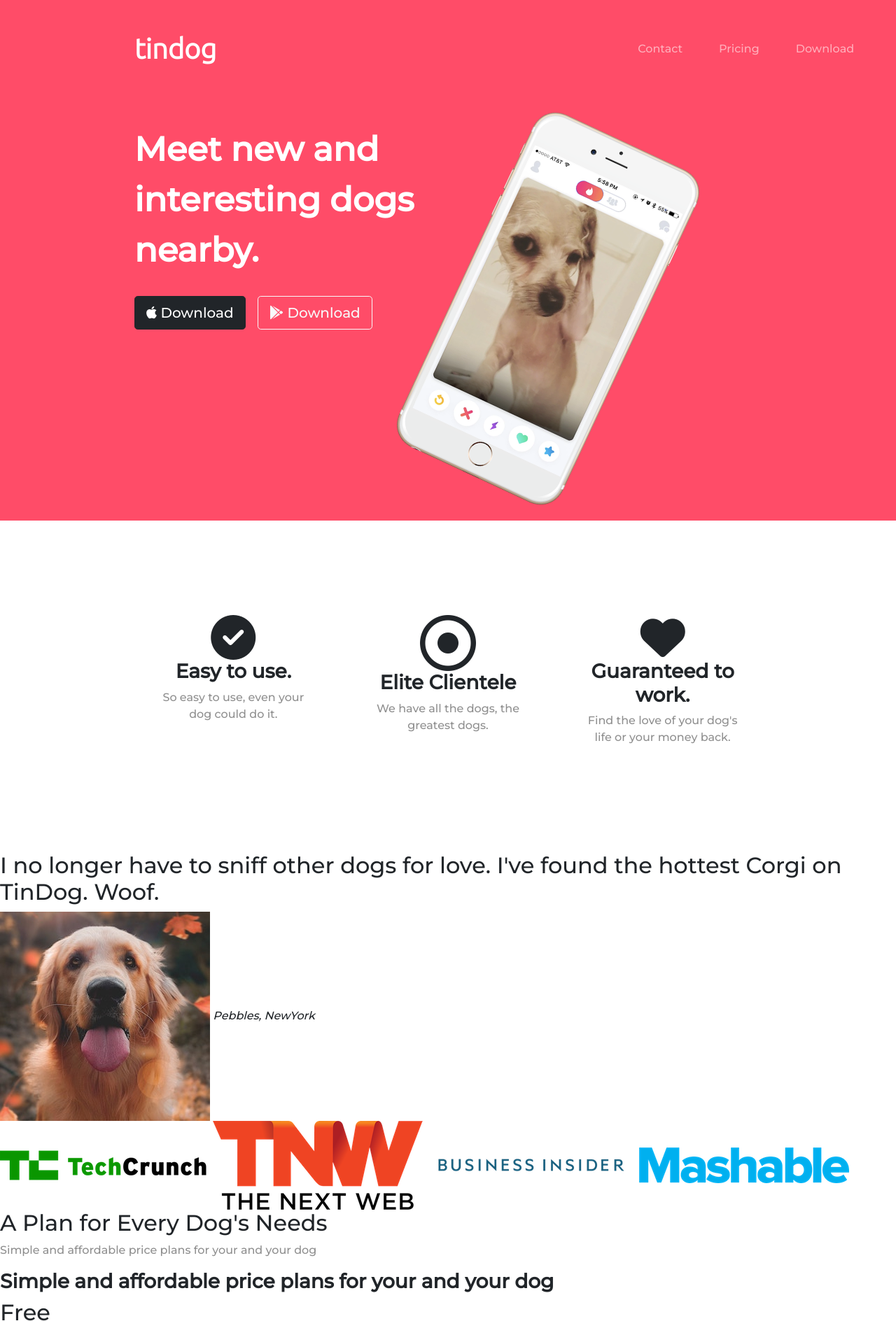
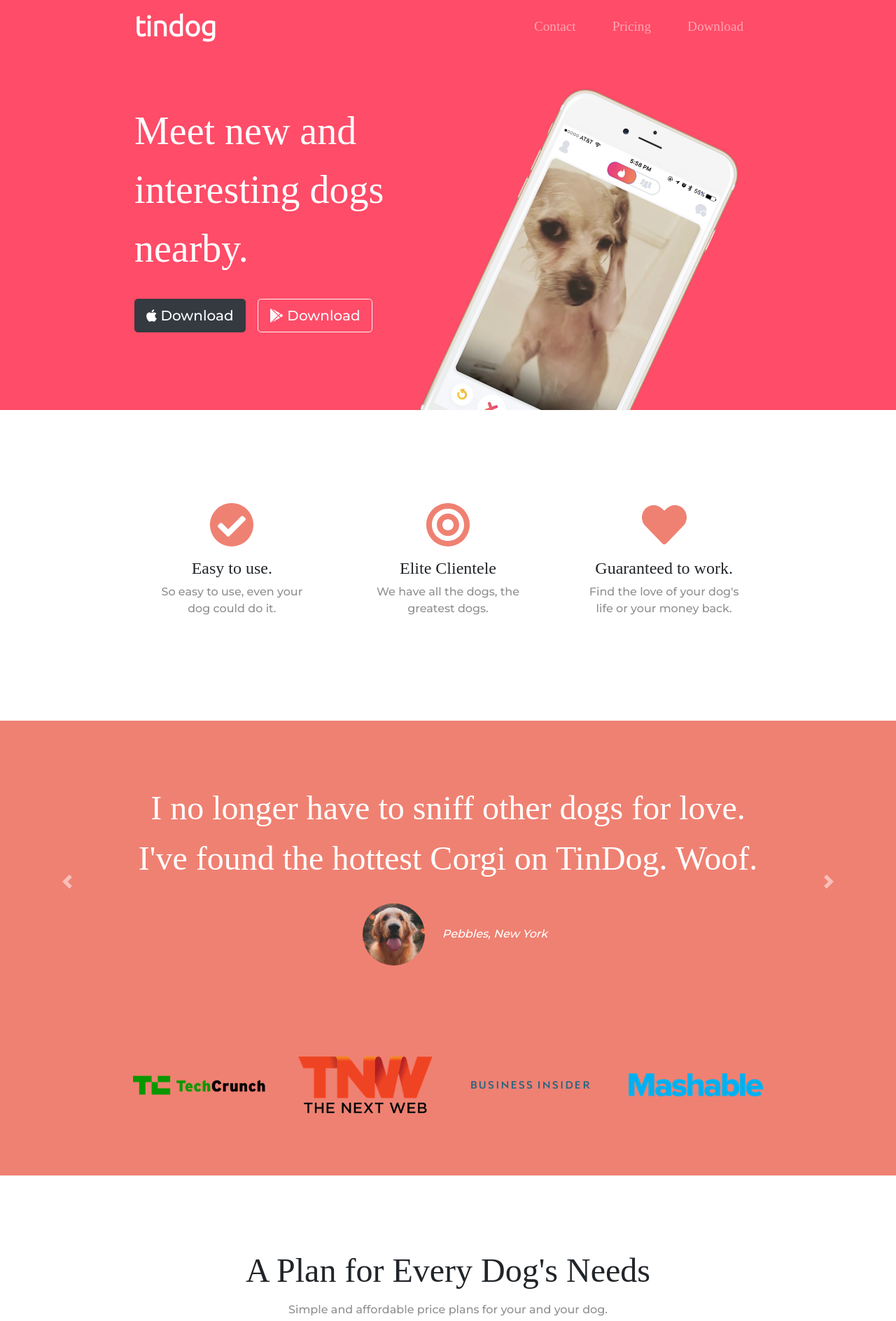
Before and after one commit to Khopdi81/TinDog, a plain HTML site: page index.html in a window 1280 px wide. Shown: the part 35-1923 px from the top of the page at 70% size. Drawn offline with nearby package versions, Linux system fonts and the light colour scheme.

Commit message:
full website

```diff
--- a/CSS/styles.css
+++ b/CSS/styles.css
@@ -1,93 +1,178 @@
-body{
-    font-family: 'Montserrat';
+body {
+    font-family: "Montserrat";
+    text-align: center;
   }
 
-#title
-{
-    background-color: #ff4c68;
-    color: #ffff;
+  h1, h2, h3, h4, h5, h6 {
+    font-family: "Montserrat-Bold";
   }
-h1
-{
-    font-family: 'Montserrat', sans-serif;
+
+  p {
+    color: #8f8f8f;
+  }
+
+  /* Headings */
+
+  .big-heading {
+    font-family: "Montserrat-Black";
+    font-size: 3.5rem;
+    line-height: 1.5;
+  }
+
+  .section-heading {
     font-size: 3rem;
     line-height: 1.5;
-    font-weight: bolder;
   }
 
-h3
-{
-    font-weight: bold;
+  /* Containers */
+
+  .container-fluid{
+    padding: 7% 15%;
   }
 
-p
-{
-    color: #8f8f8f;
-}
-.container-fluid
-{
-    padding: 3% 15%;
+  /* Sections */
+
+  .colored-section {
+    background-color: #ff4c68;
+    color: #fff;
   }
 
-/* Nav-Bar */
-
-.navbar
-{
-    padding-bottom: 4.5rem;
+  .white-section {
+    background-color: #fff;
   }
 
-.navbar-brand
-{
-    font-family: 'Ubuntu';
+  /* Navigation Bar */
+
+  .navbar {
+    padding: 0 0 4.5rem;
+  }
+
+  .navbar-brand {
+    font-family: "Ubuntu";
     font-size: 2.5rem;
     font-weight: bold;
   }
 
-.navbar-nav
-{
-    margin-left: 35rem;
-}
-
-.nav-item
-{
+  .nav-item {
     padding: 0 18px;
   }
 
-.nav-link
-{
-    font-weight: lighter;
-    font-size: medium;
+  .nav-link {
+    font-size: 1.2rem;
+    font-family: "Montserrat-Light";
   }
 
+  /* Buttons */
 
-/* Download Buttons */
+  .download-button {
+    margin: 5% 3% 5% 0;
+  }
 
-.download-buttons
-{
-    margin-top: 5%;
-    margin-right: 3%;
+  /* Title Section */
+
+  #title {
+    background-color: #ff4c68;
+    color: #fff;
+    text-align: left;
+  }
+
+  #title .container-fluid {
+    padding: 3% 15% 7%;
   }
 
   /* Title Image */
 
-.title-img
-{
+  .title-image {
     width: 60%;
     transform: rotate(25deg);
+    position: absolute;
+    right: 30%;
+  }
+
+  /* Features Section */
+
+  #features {
+    position: relative;
+  }
+
+  .feature-title {
+    font-size: 1.5rem;
+  }
+
+  .feature-box {
+    padding: 4.5%;
+  }
+
+  .icon {
+    color: #ef8172;
+    margin-bottom: 1rem;
+  }
+
+  .icon:hover {
+    color: #ff4c68;
+  }
+
+  /* Testimonial Section */
+
+  #testimonials {
+    background-color: #ef8172;
+  }
+
+  .testimonial-text {
+    font-size: 3rem;
+    line-height: 1.5;
+  }
+
+  .testimonial-image {
+    width: 10%;
+    border-radius: 100%;
+    margin: 20px;
   }
 
 
-/* Features */
-
-#features
-{
-    padding: 7% 15%;
-    position: relative;
-    z-index: 1;
+  #press {
+    background-color: #ef8172;
+    padding-bottom: 3%;
   }
 
-.feature-box
-{
+  .press-logo {
+    width: 15%;
+    margin: 20px 20px 50px;
+  }
+
+  /* Pricing Section */
+
+  #pricing {
+    padding: 100px;
+  }
+
+  .price-text {
+    font-size: 3rem;
+    line-height: 1.5;
+  }
+
+  .pricing-column {
+    padding: 3% 2%;
+  }
+
+  /* CTA Section */
+
+
+  /* Footer Section */
+
+
+  .social-icon {
+    margin: 20px 10px;
+  }
+
+  @media (max-width: 1028px) {
+
+    #title {
       text-align: center;
-    padding: 5%;
     }
+
+    .title-image {
+      position: static;
+      transform: rotate(0);
+    }
+  }
--- a/index.html
+++ b/index.html
@@ -1,147 +1,242 @@
 <!DOCTYPE html>
-<html lang="en">
+<html>
+
 <head>
-    <meta charset="UTF-8">
+  <meta charset="utf-8">
   <title>TinDog</title>
+
   <!-- Google Fonts -->
-    <link href="https://fonts.googleapis.com/css2?family=Montserrat:wght@500&family=Ubuntu:wght@300&display=swap" rel="stylesheet">">
-    <!-- BootStrap Library -->
-    <link href="https://cdn.jsdelivr.net/npm/bootstrap@5.1.0/dist/css/bootstrap.min.css" rel="stylesheet" integrity="sha384-KyZXEAg3QhqLMpG8r+8fhAXLRk2vvoC2f3B09zVXn8CA5QIVfZOJ3BCsw2P0p/We" crossorigin="anonymous">
-    <!-- JS -->
-    <script src="https://cdn.jsdelivr.net/npm/bootstrap@5.1.0/dist/js/bootstrap.bundle.min.js" integrity="sha384-U1DAWAznBHeqEIlVSCgzq+c9gqGAJn5c/t99JyeKa9xxaYpSvHU5awsuZVVFIhvj" crossorigin="anonymous"></script>
-    <!-- CSS stylesheet -->
+  <link href="https://fonts.googleapis.com/css2?family=Montserrat:wght@500&family=Ubuntu:wght@300&display=swap" rel="stylesheet">
+
+  <!-- CSS Stylesheets -->
+  <link rel="stylesheet" href="https://maxcdn.bootstrapcdn.com/bootstrap/4.0.0/css/bootstrap.min.css" integrity="sha384-Gn5384xqQ1aoWXA+058RXPxPg6fy4IWvTNh0E263XmFcJlSAwiGgFAW/dAiS6JXm" crossorigin="anonymous">
   <link rel="stylesheet" href="CSS/styles.css">
+
   <!-- Font Awesome -->
-    <script src="https://kit.fontawesome.com/1c9ad4b785.js" crossorigin="anonymous"></script>
+  <script defer src="https://use.fontawesome.com/releases/v5.0.7/js/all.js"></script>
+
+  <!-- Bootstrap Scripts -->
+  <script src="https://code.jquery.com/jquery-3.2.1.slim.min.js" integrity="sha384-KJ3o2DKtIkvYIK3UENzmM7KCkRr/rE9/Qpg6aAZGJwFDMVNA/GpGFF93hXpG5KkN" crossorigin="anonymous"></script>
+  <script src="https://cdnjs.cloudflare.com/ajax/libs/popper.js/1.12.9/umd/popper.min.js" integrity="sha384-ApNbgh9B+Y1QKtv3Rn7W3mgPxhU9K/ScQsAP7hUibX39j7fakFPskvXusvfa0b4Q" crossorigin="anonymous"></script>
+  <script src="https://maxcdn.bootstrapcdn.com/bootstrap/4.0.0/js/bootstrap.min.js" integrity="sha384-JZR6Spejh4U02d8jOt6vLEHfe/JQGiRRSQQxSfFWpi1MquVdAyjUar5+76PVCmYl" crossorigin="anonymous"></script>
 </head>
 
 
 
 <body>
 
-    <section id="title">
+    <section class="colored-section" id="title">
+
       <div class="container-fluid">
+
+        <!-- Nav Bar -->
+
         <nav class="navbar navbar-expand-lg navbar-dark">
+
           <a class="navbar-brand" href="">tindog</a>
-            <button class="navbar-toggler" type="button" data-toggle="collapse" data-target="#navbarSupportedContent" aria-controls="navbarSupportedContent" aria-expanded="false" aria-label="Toggle navigation">
+
+          <button class="navbar-toggler" type="button" data-toggle="collapse" data-target="#navbarTogglerDemo02">
               <span class="navbar-toggler-icon"></span>
           </button>
-        <div class="collapse navbar-collapse" id="navbarSupportedContent">
-                <ul class="navbar-nav">
-                    <li class="nav-item" >
-                        <a class="nav-link" href="">Contact</a>
+
+          <div class="collapse navbar-collapse" id="navbarTogglerDemo02">
+
+            <ul class="navbar-nav ml-auto">
+              <li class="nav-item">
+                <a class="nav-link" href="#footer">Contact</a>
               </li>
               <li class="nav-item">
-                        <a class="nav-link" href="">Pricing</a>
+                <a class="nav-link" href="#pricing">Pricing</a>
               </li>
               <li class="nav-item">
-                        <a class="nav-link" href="">Download</a>
+                <a class="nav-link" href="#cta">Download</a>
               </li>
             </ul>
+
           </div>
         </nav>
+
+
+        <!-- Title -->
+
         <div class="row">
+
           <div class="col-lg-6">
-            <h1>Meet new and interesting dogs nearby.</h1>
-            <button type="button" class="btn btn-dark btn-lg download-buttons"><i class="fab fa-apple"></i> Download</button>
-            <button type="button" class="btn btn-outline-light btn-lg download-buttons"><i class="fab fa-google-play"></i> Download</button>
+            <h1 class="big-heading">Meet new and interesting dogs nearby.</h1>
+            <button type="button" class="btn btn-dark btn-lg download-button"><i class="fab fa-apple"></i> Download</button>
+            <button type="button" class="btn btn-outline-light btn-lg download-button"><i class="fab fa-google-play"></i> Download</button>
           </div>
 
           <div class="col-lg-6">
-            <img class="title-img" src="images/iphone6.png" alt="Dog Profile">
+            <img class="title-image" src="images/iphone6.png" alt="iphone-mockup">
+          </div>
+
+        </div>
+
+      </div>
+
+    </section>
+
+
+    <!-- Features -->
+
+    <section class="white-section" id="features">
+
+      <div class="container-fluid">
+
+        <div class="row">
+          <div class="feature-box col-lg-4">
+            <i class="icon fas fa-check-circle fa-4x"></i>
+            <h3 class="feature-title">Easy to use.</h3>
+            <p>So easy to use, even your dog could do it.</p>
+          </div>
+
+          <div class="feature-box col-lg-4">
+            <i class="icon fas fa-bullseye fa-4x"></i>
+            <h3 class="feature-title">Elite Clientele</h3>
+            <p>We have all the dogs, the greatest dogs.</p>
+          </div>
+
+          <div class="feature-box col-lg-4">
+            <i class="icon fas fa-heart fa-4x"></i>
+            <h3 class="feature-title">Guaranteed to work.</h3>
+            <p>Find the love of your dog's life or your money back.</p>
+          </div>
         </div>
 
 
       </div>
+    </section>
+
+
+    <!-- Testimonials -->
+
+    <section class="colored-section" id="testimonials">
+
+      <div id="testimonial-carousel" class="carousel slide" data-ride="false">
+        <div class="carousel-inner">
+          <div class="carousel-item active container-fluid">
+            <h2 class="testimonial-text">I no longer have to sniff other dogs for love. I've found the hottest Corgi on TinDog. Woof.</h2>
+            <img class="testimonial-image" src="images/dog-img.jpg" alt="dog-profile">
+            <em>Pebbles, New York</em>
           </div>
-
+          <div class="carousel-item container-fluid">
+            <h2 class="testimonial-text">My dog used to be so lonely, but with TinDog's help, they've found the love of their life. I think.</h2>
+            <img class="testimonial-image" src="images/lady-img.jpg" alt="lady-profile">
+            <em>Beverly, Illinois</em>
+          </div>
+        </div>
+        <a class="carousel-control-prev" href="#testimonial-carousel" role="button" data-slide="prev">
+      <span class="carousel-control-prev-icon"></span>
+        </a>
+        <a class="carousel-control-next" href="#testimonial-carousel" role="button" data-slide="next">
+      <span class="carousel-control-next-icon"></span>
+        </a>
+      </div>
 
     </section>
 
-    <!--Features-->
-    <section id="features">
-        <div class="row">
-            <div class="feature-box col-lg-4 col-sm-12 col-align-self-centre">
-                <i class="fas fa-check-circle fa-4x"></i>
-                <h3>Easy to use.</h3>
-                <p>So easy to use, even your dog could do it.</p>
-            </div>
-            <div class="feature-box col-lg-4 col-sm-12 ">
-                <i class="far fa-dot-circle fa-5x"></i>
-                <h3>Elite Clientele</h3>
-                <p>We have all the dogs, the greatest dogs.</p>
-            </div>
-            <div class="feature-box col-lg-4 col-sm-12">
-                <i class="fas fa-heart fa-4x"></i>
-                <h3>Guaranteed to work.</h3>
-                <p>Find the love of your dog's life or your money back.</p>
-            </div>
 
-        </div>
+    <!-- Press -->
 
+    <section class="colored-section" id="press">
+      <img class="press-logo" src="images/techcrunch.png" alt="tc-logo">
+      <img class="press-logo" src="images/tnw.png" alt="tnw-logo">
+      <img class="press-logo" src="images/bizinsider.png" alt="biz-insider-logo">
+      <img class="press-logo" src="images/mashable.png" alt="mashable-logo">
 
     </section>
 
-    <!--Testimonials-->
-    <section id="testimonials">
-        <h2>I no longer have to sniff other dogs for love. I've found the hottest Corgi on TinDog. Woof.</h2>
-        <img src="images/dog-img.jpg" alt="Dog images">
-        <em>Pebbles, NewYork</em>
-    </section>
 
-      <!-- Press -->
+    <!-- Pricing -->
 
-    <section id="press">
-         <img src="images/techcrunch.png" alt="tc-logo">
-        <img src="images/tnw.png" alt="tnw-logo">
-        <img src="images/bizinsider.png" alt="biz-insider-logo">
-        <img src="images/mashable.png" alt="mashable-logo">
+    <section class="white-section" id="pricing">
 
-    </section>
+      <h2 class="section-heading">A Plan for Every Dog's Needs</h2>
+      <p>Simple and affordable price plans for your and your dog.</p>
 
-    <!--Pricing-->
+      <div class="row">
 
-    <section id="pricing">
-       <h2>A Plan for Every Dog's Needs</h2>
-       <p>Simple and affordable price plans for your and your dog</p>
-
-       <h3>Simple and affordable price plans for your and your dog</h3>
-       <h2>Free</h2>
+        <div class="pricing-column col-lg-4 col-md-6">
+          <div class="card">
+            <div class="card-header">
+              <h3>Chihuahua</h3>
+            </div>
+            <div class="card-body">
+              <h2 class="price-text">Free</h2>
               <p>5 Matches Per Day</p>
               <p>10 Messages Per Day</p>
               <p>Unlimited App Usage</p>
-    <button type="button">Sign Up</button>
+              <button class="btn btn-lg btn-block btn-outline-dark" type="button">Sign Up</button>
+            </div>
+          </div>
+        </div>
 
-
+        <div class="pricing-column col-lg-4 col-md-6">
+          <div class="card">
+            <div class="card-header">
               <h3>Labrador</h3>
-        <h2>$49 / mo</h2>
+            </div>
+            <div class="card-body">
+              <h2 class="price-text">$49 / mo</h2>
               <p>Unlimited Matches</p>
               <p>Unlimited Messages</p>
               <p>Unlimited App Usage</p>
-        <button type="button">Sign Up</button>
+              <button class="btn btn-lg btn-block btn-dark" type="button">Sign Up</button>
+            </div>
+          </div>
+        </div>
 
-
+        <div class="pricing-column col-lg-4">
+          <div class="card">
+            <div class="card-header">
               <h3>Mastiff</h3>
-         <h2>$99 / mo</h2>
+            </div>
+            <div class="card-body">
+              <h2 class="price-text">$99 / mo</h2>
               <p>Pirority Listing</p>
               <p>Unlimited Matches</p>
               <p>Unlimited Messages</p>
               <p>Unlimited App Usage</p>
-        <button type="button">Sign Up</button>
+              <button class="btn btn-lg btn-block btn-dark" type="button">Sign Up</button>
 
+            </div>
+          </div>
+        </div>
+
+
+
+      </div>
 
     </section>
 
-    <!--Call To Action-->
-    <section id="call-to-action">
-        <h3>Find the True Love of Your Dog's Life Today.</h3>
-        <button>Download</button>
-        <button>Download</button>
+
+    <!-- Call to Action -->
+
+    <section class="colored-section" id="cta">
+
+      <div class="container-fluid">
+
+        <h3 class="big-heading">Find the True Love of Your Dog's Life Today.</h3>
+        <button class="download-button btn btn-lg btn-dark" type="button"><i class="fab fa-apple"></i> Download</button>
+        <button class="download-button btn btn-lg brn-light" type="button"><i class="fab fa-google-play"></i> Download</button>
+      </div>
     </section>
 
-    <!--Footer-->
-    <section id="footer">
+
+    <!-- Footer -->
+
+    <footer class="white-section" id="footer">
+      <div class="container-fluid">
+        <i class="social-icon fab fa-facebook-f"></i>
+        <i class="social-icon fab fa-twitter"></i>
+        <i class="social-icon fab fa-instagram"></i>
+        <i class="social-icon fas fa-envelope"></i>
         <p>© Copyright 2018 TinDog</p>
-    </section>
+      </div>
+    </footer>
+
+
   </body>
+
   </html>
```
Lines whose indentation alone changed are shown as unchanged.
